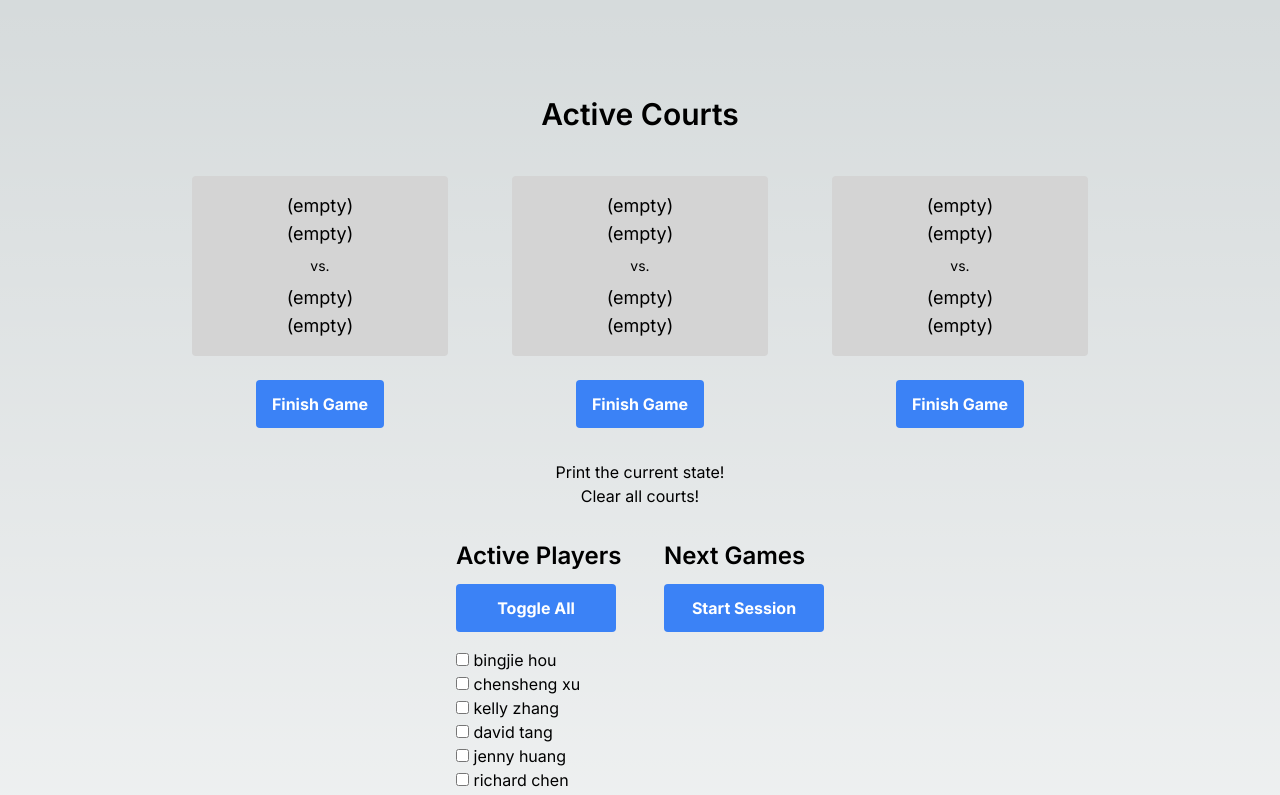
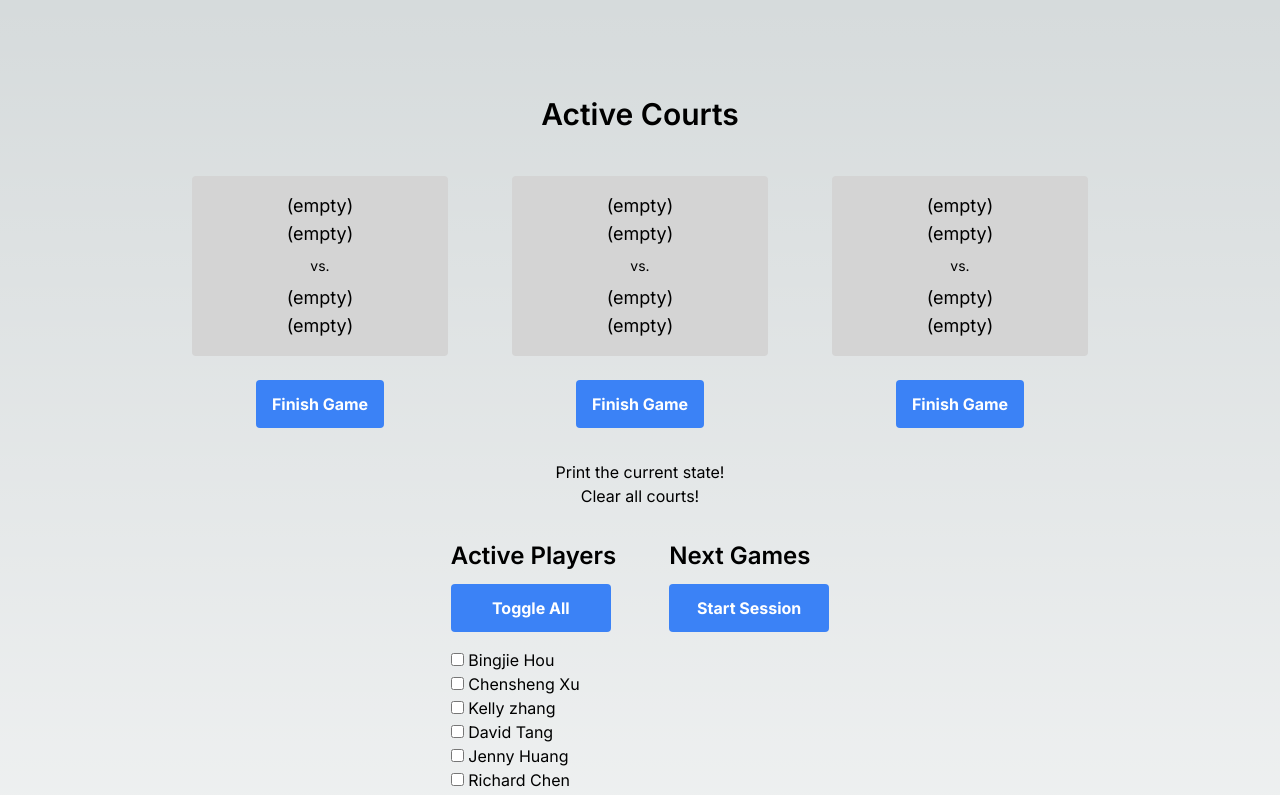
Before and after one commit to JadenBalogh/badminton-court-scheduler, a Next.js app: page / in a window 1280 px wide. Shown: the top 795 px of the page. Built offline with nearby package versions, Linux system fonts and the light colour scheme.

Commit message:
Separate display name and username

```diff
--- a/app/page.tsx
+++ b/app/page.tsx
@@ -71,7 +71,7 @@ export default function Home() {
       for (let line of lines) {
         let fields = line.split(',');
         let player: PlayerData = {
-          name: fields[0].trim().toLowerCase(),
+          username: toUsername(fields[0]),
           skillLevel: Number(fields[1])
         };
 
@@ -89,15 +89,19 @@ export default function Home() {
       let lines = text.split(/[\r\n]+/);
 
       for (let line of lines) {
-        registeredPlayers.push(line.trim().toLowerCase());
+        registeredPlayers.push(line.trim());
       }
 
       refreshState();
     }
   }, []);
 
-  function getPlayerData(name: string) {
-    return playerDatas.find(data => data.name == name);
+  function toUsername(name: string) {
+    return name.trim().replace(/\s/g, '').toLowerCase();
+  }
+
+  function getPlayerData(username: string) {
+    return playerDatas.find(data => data.username == username);
   }
 
   function onPlayerChecked(event: ChangeEvent<HTMLInputElement>) {
@@ -111,15 +115,17 @@ export default function Home() {
   }
 
   function addActivePlayer(name: string) {
-    let playerData = getPlayerData(name);
+    let username = toUsername(name);
+    let playerData = getPlayerData(username);
 
     if (playerData === undefined) {
-      console.log("Failed to find player by name: " + name);
+      console.log("Failed to find player by name: " + username);
       return;
     }
 
     let player: Player = {
       name: name,
+      username: username,
       skillLevel: playerData ? playerData.skillLevel : 2,
       isPlaying: false,
       lastPlayedTimestamp: 0,
@@ -131,7 +137,8 @@ export default function Home() {
   }
 
   function removeActivePlayer(name: string) {
-    activePlayers = activePlayers.filter(player => player.name != name);
+    let username = toUsername(name);
+    activePlayers = activePlayers.filter(player => player.username != username);
   }
 
   function resetPlayers() {
@@ -168,8 +175,8 @@ export default function Home() {
     for (let player of activeCourts[index].players) {
       player.isPlaying = false;
       player.lastPlayedTimestamp = Date.now();
-      activeCourts[index].players.filter(p => p.name !== player.name).forEach((p) => {
-        player.lastPartneredTimestamp[p.name] = Date.now();
+      activeCourts[index].players.filter(p => p.username !== player.username).forEach((p) => {
+        player.lastPartneredTimestamp[p.username] = Date.now();
       });
     }
 
--- a/app/scheduler.ts
+++ b/app/scheduler.ts
@@ -16,7 +16,7 @@ function calculateTimeScore(player: Player, gameStartTime: number, settings: Ses
 function calculateDiversityScore(player: Player, gameStartTime: number, otherPlayers: Player[], settings: SessionSettings) {
   let diversityScore = 0;
   for (let otherPlayer of otherPlayers) {
-    let lastPartneredTime = player.lastPartneredTimestamp[otherPlayer.name] ? player.lastPartneredTimestamp[otherPlayer.name] : 0;
+    let lastPartneredTime = player.lastPartneredTimestamp[otherPlayer.username] ? player.lastPartneredTimestamp[otherPlayer.username] : 0;
     let lastPlayedDelay = gameStartTime - lastPartneredTime;
     diversityScore += Math.min(lastPlayedDelay, settings.maxDiversityScoreWaitTime) / settings.maxDiversityScoreWaitTime;
   }
--- a/types/types.ts
+++ b/types/types.ts
@@ -1,19 +1,20 @@
 export type Player = {
   // Static variables
   name: string;
+  username: string;
   skillLevel: number;
 
   // Dynamic session variables
   isPlaying: boolean;
   lastPlayedTimestamp: number; // Timestamp since the last game ended
-  lastPartneredTimestamp: { [name: string]: number }; // Timestamp this player last finished playing with each other player
+  lastPartneredTimestamp: { [username: string]: number }; // Timestamp this player last finished playing with each other player
 
   // Transient algorithm variables
   lastScheduledEndTimestamp: number; // The hypothetical last played time in the queue, based on last scheduled time
 }
 
 export type PlayerData = {
-  name: string;
+  username: string;
   skillLevel: number;
 }
 
```
